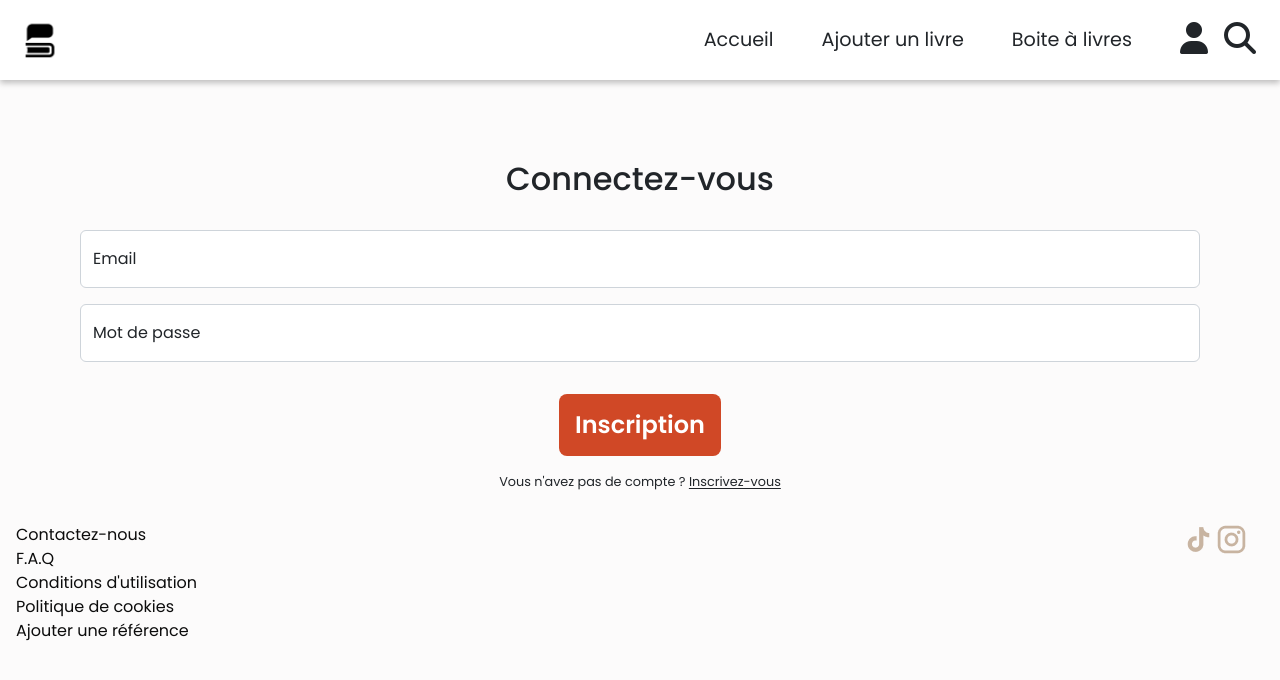
After one commit to Leavlm/booklub, a PHP site: page /booklub/connexion.php in a window 1280 px wide. The commit adds this page. Shown: the top 680 px of the page. Run offline with PHP 8.4, Linux system fonts and the light colour scheme; some libraries are stand-ins or nearby versions.

Commit message:
adding subscription and connexion forms

```diff
--- /dev/null
+++ b/connexion.php
@@ -0,0 +1,24 @@
+<?php include "includes/_head.php";
+require "includes/_header.php";
+require "includes/_database.php";
+require "includes/_functions.php"; ?>
+
+<main>
+    <section class="form__spacing">
+        <h2 class="txt__ttl">Connectez-vous</h2>
+        <div class="form-floating mb-3">
+            <input type="email" class="form-control" id="floatingInput" placeholder="name@example.com">
+            <label for="floatingInput">Email</label>
+        </div>
+        <div class="form-floating">
+            <input type="password" class="form-control" id="floatingPassword" placeholder="Mot de passe">
+            <label for="floatingPassword">Mot de passe</label>
+        </div>
+    </section>
+
+    <button class="cta cta__position cta__txt">Inscription</button>
+    <p class="txt__little txt__spacing">Vous n'avez pas de compte ? <a href="inscription.php" class="txt__link">Inscrivez-vous</a></p>
+</main>
+
+
+<?php require "includes/_footer.php"; ?>
--- a/css/style.css
+++ b/css/style.css
@@ -42,6 +42,22 @@ ul {
 /* TEXTE */
 .txt {
   font-family: "Merriweather";
+}
+.txt__ttl {
+  font-weight: 500;
+  padding-bottom: 2rem;
+  text-align: center;
+}
+.txt__little {
+  font-size: 0.8rem;
+  text-align: center;
+}
+.txt__spacing {
+  padding: 1rem;
+}
+.txt__link {
+  text-decoration: underline !important;
+  text-underline-offset: 2px;
 }
 
 /* SUGGESTIONS */
@@ -174,17 +190,16 @@ ul {
   .nav {
     background-color: #d0d0d0;
     position: absolute;
-    right: -100px;
     z-index: 20;
-    width: 100%;
+    width: 100vw;
     height: 100vh;
     padding-top: 1rem;
-    transition: right 0.5s ease;
   }
   .nav__lst {
     display: flex;
     flex-direction: column;
     margin: 0 auto;
+    width: 100vw;
   }
   .nav__lst:last-child {
     border-radius: 0 0 2rem 2rem;
@@ -207,7 +222,6 @@ ul {
     display: flex;
   }
   .hide {
-    right: -100px;
     visibility: hidden;
   }
   .show {
@@ -416,6 +430,7 @@ ul {
   font-weight: 600;
   font-size: 1rem;
   color: #fff;
+  border: none;
 }
 
 .cta__txt--little {
@@ -425,6 +440,7 @@ ul {
   font-weight: 400;
   font-size: 0.8rem;
   color: #fff;
+  border: none;
 }
 
 @media screen and (min-width: 769px) {
@@ -616,4 +632,7 @@ ul {
 }
 .form__textarea {
   width: calc(100% - 1rem);
+}
+.form__spacing {
+  padding: 5rem 5rem 2rem 5rem;
 }/*# sourceMappingURL=style.css.map */
--- a/includes/_footer.php
+++ b/includes/_footer.php
@@ -11,4 +11,8 @@
         <li class="footer__itm"><a href="/nouvelleref.html">Ajouter une référence</li></a>
     </ul>
     <script src="https://cdn.jsdelivr.net/npm/bootstrap@5.3.0/dist/js/bootstrap.bundle.min.js" integrity="sha384-geWF76RCwLtnZ8qwWowPQNguL3RmwHVBC9FhGdlKrxdiJJigb/j/68SIy3Te4Bkz" crossorigin="anonymous"></script>
+    <script src="js/search.js"></script>
+
 </footer>
+</body>
+</html>
--- a/includes/_header.php
+++ b/includes/_header.php
@@ -16,7 +16,11 @@
             <li class="nav__itm"><a href="new-book.php">Ajouter un livre</a></li>
             <li class="nav__itm">Boite à livres</li>
             <div class="nav__wrap">
-                <li class="nav__itm"><i class="fa-solid fa-user header__icn"></i></li>
+                <li class="nav__itm">
+                    <a href="connexion.php">
+                        <i class="fa-solid fa-user header__icn"></i>
+                    </a>
+                </li>
                 <li class="nav__itm">
                     <a href="recherche.php">
                         <i class="fa-solid fa-magnifying-glass header__icn"></i>
--- a/index.php
+++ b/index.php
@@ -46,7 +46,3 @@ $books = $query->fetchAll();
 </main>
 
 <?php require "includes/_footer.php" ?>
-<script src="js/search.js"></script>
-</body>
-
-</html>
--- a/scss/components/_cta.scss
+++ b/scss/components/_cta.scss
@@ -26,6 +26,7 @@
     font-weight: 600;
     font-size: 1rem;
     color: $white;
+    border: none;
 }
 
 .cta__txt--little{
@@ -35,6 +36,7 @@
     font-weight: 400;
     font-size: .8rem;
     color: $white;
+    border: none;
 }
 
 @media screen and (min-width: 769px){
--- a/scss/components/_form.scss
+++ b/scss/components/_form.scss
@@ -65,4 +65,8 @@
         width: calc(100% - 1rem);
     }
 
+    &__spacing{
+        padding: 5rem 5rem 2rem 5rem;
+    }
+
 }
--- a/scss/components/_navbar.scss
+++ b/scss/components/_navbar.scss
@@ -23,7 +23,7 @@
     padding: .5rem;
 }
 
-.nav__wrap{
+.nav__wrap {
     display: flex;
     padding-right: 1rem;
 }
@@ -33,17 +33,16 @@
     .nav {
         background-color: $grey;
         position: absolute;
-        right: -100px;
         z-index: 20;
-        width: 100%;
+        width: 100vw;
         height: 100vh;
         padding-top: 1rem;
-        transition: right .5s ease;
 
         &__lst {
             display: flex;
             flex-direction: column;
             margin: 0 auto;
+            width: 100vw;
 
         }
 
@@ -75,11 +74,10 @@
     }
 
     .hide {
-        right: -100px;
         visibility: hidden;
     }
 
-    .show{
+    .show {
         right: 0;
     }
 }
--- a/scss/components/_text.scss
+++ b/scss/components/_text.scss
@@ -1,4 +1,24 @@
 /* TEXTE */
 .txt{
     font-family: 'Merriweather';
+
+    &__ttl{
+        font-weight: 500;
+        padding-bottom: 2rem;
+        text-align: center;
+    }
+
+    &__little{
+        font-size: .8rem;
+        text-align: center;
+    }
+
+    &__spacing{
+        padding: 1rem;
+    }
+
+    &__link{
+        text-decoration: underline !important;
+        text-underline-offset: 2px;
+    }
 }
```
Also changed, not shown: inscription.php (added, +31 -0 lines), 1 other file. Lines whose indentation alone changed are shown as unchanged.
